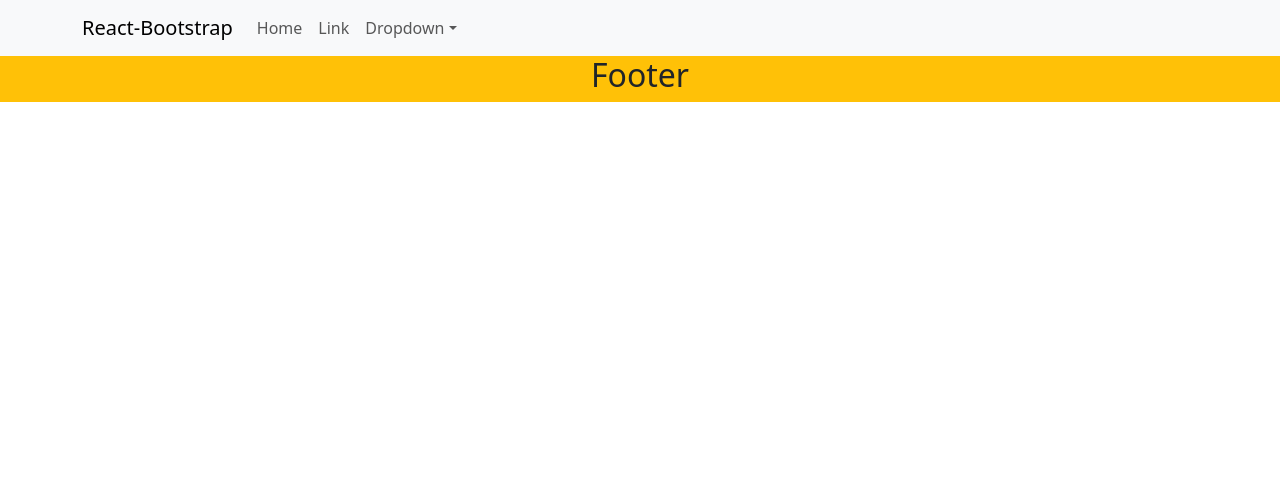
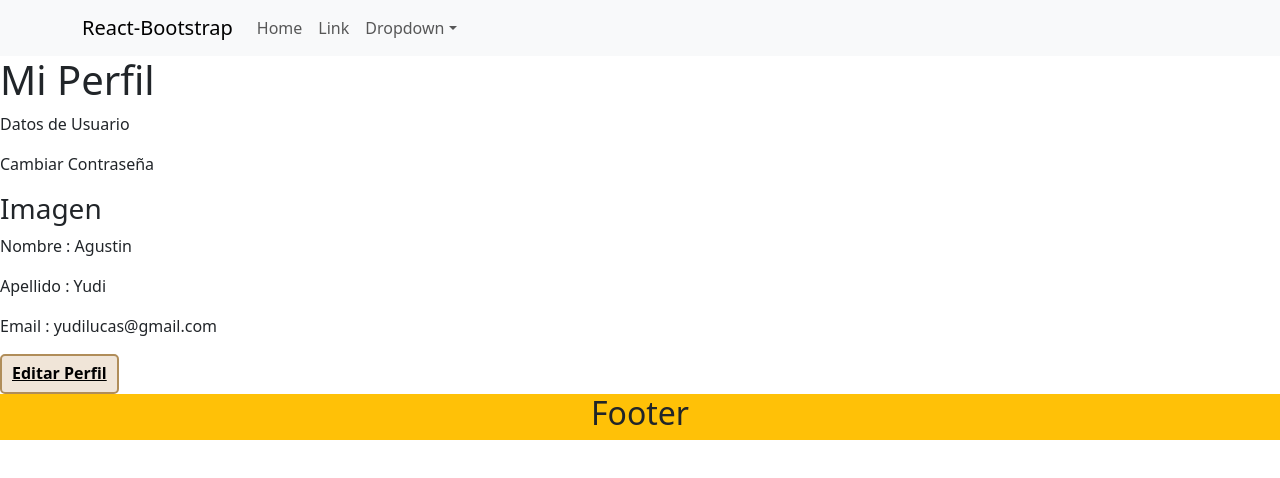
Before and after one commit to djauguust/Grupo2-TP3-Front-Restaurant-RollingCode, a React (Vite) app: page /Cuenta/1 in a window 1280 px wide. Shown: the top 478 px of the page. Built offline with nearby package versions, Linux system fonts and the light colour scheme; data requests are answered from the project's data file.

Commit message:
Cree una seccion de perfil en la cual puedas moverte a cambiar la contraseña, y a editar perfil

```diff
--- a/db.json
+++ b/db.json
@@ -1,7 +1,7 @@
 {
   "Usuarios": [
     {
-      "Nombre": "LucasActualizado",
+      "Nombre": "Agustin",
       "Apellido": "Yudi",
       "Email": "yudilucas@gmail.com",
       "Contraseña": "Lucas4321",
--- a/src/context/context.jsx
+++ b/src/context/context.jsx
@@ -9,7 +9,9 @@ export const UsuariosProvider = ({children}) => {
     const [datosUsuarios, setDatosUsuarios] = useState("")
 
 
+
     const URLUsuarios=import.meta.env.VITE_API_USUARIOS
+
 
     const TraerUsuarios = () => {
 
@@ -44,7 +46,8 @@ export const UsuariosProvider = ({children}) => {
     const pasarDatos = {
         TraerUsuarios,
         setUserId,
-        datosUsuarios
+        datosUsuarios,
+        userId
     }
 
   return (
--- /dev/null
+++ b/src/pages/Cuenta/Configurar-Cuenta/configurar-contraseña.jsx
@@ -0,0 +1,11 @@
+import React from 'react'
+
+const configurarContraseña = () => {
+  return (
+    <>
+        <h1>Cambiar Contraseña</h1>
+    </>
+  )
+}
+
+export default configurarContraseña
--- a/src/pages/Configurar-Cuenta/configurar-cuenta.jsx
+++ b/src/pages/Cuenta/Configurar-Cuenta/configurar-cuenta.jsx
@@ -1,17 +1,18 @@
 import React, { useContext, useEffect } from 'react'
 import { Button, Container, Form, Stack } from 'react-bootstrap'
-import "../../style/configurar-cuenta.css"
+import "../../../style/configurar-cuenta.css"
 import {useFormik} from "formik";
 import * as Yup from "yup" ;
 import clsx from "clsx";
-import { UsuariosContext } from '../../context/context';
-import { useParams } from 'react-router-dom';
+import { UsuariosContext } from '../../../context/context';
+import { useNavigate, useParams } from 'react-router-dom';
 import Swal from 'sweetalert2';
 
 
 
 const configurarCuenta = () => {
 
+    const navigate = useNavigate()
 
     const {TraerUsuarios, setUserId, datosUsuarios} = useContext(UsuariosContext)
 
@@ -124,6 +125,7 @@ const configurarCuenta = () => {
                     } catch (error) {
                         console.log(error);
                     }
+                    navigate(`/Cuenta/${id}`)
                     }
                   })
             } catch (error) {
--- /dev/null
+++ b/src/pages/Cuenta/Datos-Cuenta/datos-cuenta.jsx
@@ -0,0 +1,58 @@
+import React, { useContext, useEffect, useState } from 'react'
+import { Link, useParams } from 'react-router-dom'
+import { UsuariosContext } from '../../../context/context'
+import ConfigurarContraseña from '../Configurar-Cuenta/configurar-contraseña'
+
+const datosCuenta = () => {
+
+    const {TraerUsuarios, datosUsuarios, setUserId} = useContext(UsuariosContext)
+    const {id} = useParams()
+    useEffect(() => {
+        setUserId(id)
+    },[setUserId, id])
+
+    TraerUsuarios()
+
+    let [mostrarDatos, setMostrarDatos] = useState(true)
+
+    const MostrarDatos = () =>{
+        setMostrarDatos(true)
+        console.log("Funciona");
+
+    }
+
+    const MostrarContraseña = () =>{
+        setMostrarDatos(false)
+        console.log("Funciona contraseña");
+    }
+
+  return (
+    <>
+    <div>
+        <h1>Mi Perfil</h1>
+    </div>
+    <div>
+        <p onClick={MostrarDatos}>Datos de Usuario</p>
+        <p onClick={MostrarContraseña}>Cambiar Contraseña</p>
+    </div>
+    {mostrarDatos === true ? (
+    <div>
+        <div>
+            <h3>Imagen</h3>
+        </div>
+        <div>
+            <p>Nombre : {datosUsuarios.Nombre}</p>
+            <p>Apellido : {datosUsuarios.Apellido}</p>
+            <p>Email : {datosUsuarios.Email}</p>
+
+        </div>
+        <Link className='btn-Volver' to={`/Configurar-Cuenta/${id}`}>Editar Perfil</Link>
+    </div>
+    ):(
+        <ConfigurarContraseña />
+    )}
+    </>
+  )
+}
+
+export default datosCuenta
--- a/src/routes/rutes.jsx
+++ b/src/routes/rutes.jsx
@@ -1,15 +1,17 @@
 import React from 'react'
 import { Route, Routes } from 'react-router'
 import Home from '../Pages/Home/home'
-import ConfigurarCuenta from '../pages/Configurar-Cuenta/configurar-cuenta'
+import DatosCuenta from "../pages/Cuenta/Datos-Cuenta/datos-cuenta"
+import ConfigurarCuenta from "../pages/Cuenta/Configurar-Cuenta/configurar-cuenta"
+
 
 const Rutes = () => {
   return (
     <>
     <Routes>
         <Route path='/' element={<Home />}/>
-        <Route path='/Configurar-Cuenta' element={<ConfigurarCuenta />} />
-        <Route path="/Configurar-Cuenta/:id" element={<ConfigurarCuenta />} />
+        <Route path="/Cuenta/:id" element={<DatosCuenta />} />
+        <Route path='/Configurar-Cuenta/:id' element={<ConfigurarCuenta />} />
     </Routes>
     </>
   )
```
